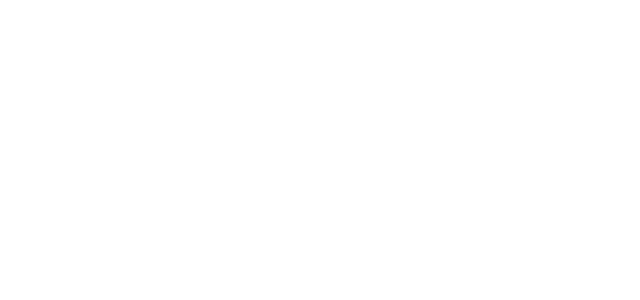
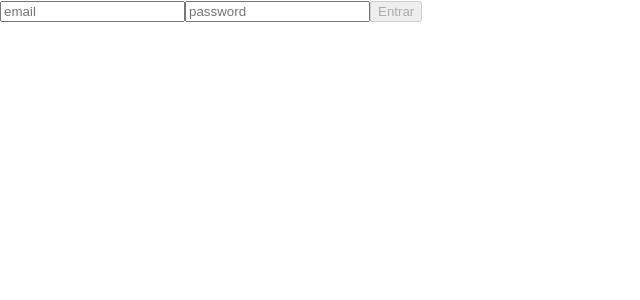
Before and after one commit to GustavoLemes97/project-recipes-app, a React (Create React App) app: page / in a window 1280 px wide. Shown: the top 300 px of the page, without its empty margins (0-640 px from the left). Built offline with nearby package versions, Linux system fonts and the light colour scheme.

Commit message:
Adiciona requisito 2,3,4,5

```diff
--- /dev/null
+++ b/src/Components/Forms.jsx
@@ -0,0 +1,44 @@
+import React, { useState } from 'react';
+
+function Forms() {
+  const [email, setEmail] = useState('');
+  const [password, setPassword] = useState('');
+  const [disabled, setDisabled] = useState(true);
+
+  const btnDisabled = () => {
+    const five = 5;
+    if (/^\w+@\w+.com(.br)?$/.test(email) && password.length > five) {
+      setDisabled(false);
+    }
+  };
+
+  const changeInput = ({ target: { name, value } }) => {
+    if (name === 'email') setEmail(value);
+    if (name === 'password') setPassword(value);
+    btnDisabled();
+  };
+
+  return (
+    <>
+      <input
+        type="email"
+        name="email"
+        placeholder="email"
+        data-testid="email-input"
+        onChange={ changeInput }
+      />
+      <input
+        type="password"
+        name="password"
+        placeholder="password"
+        data-testid="password-input"
+        onChange={ changeInput }
+      />
+      <button disabled={ disabled } type="button" data-testid="login-submit-btn">
+        Entrar
+      </button>
+    </>
+  );
+}
+
+export default Forms;
--- a/src/Pages/Login.jsx
+++ b/src/Pages/Login.jsx
@@ -1,10 +1,11 @@
 import React from 'react';
+import Forms from '../Components/Forms';
 
 function Login() {
   return (
-    <>
-
-    </>
+    <div>
+      <Forms />
+    </div>
   );
 }
 
```
